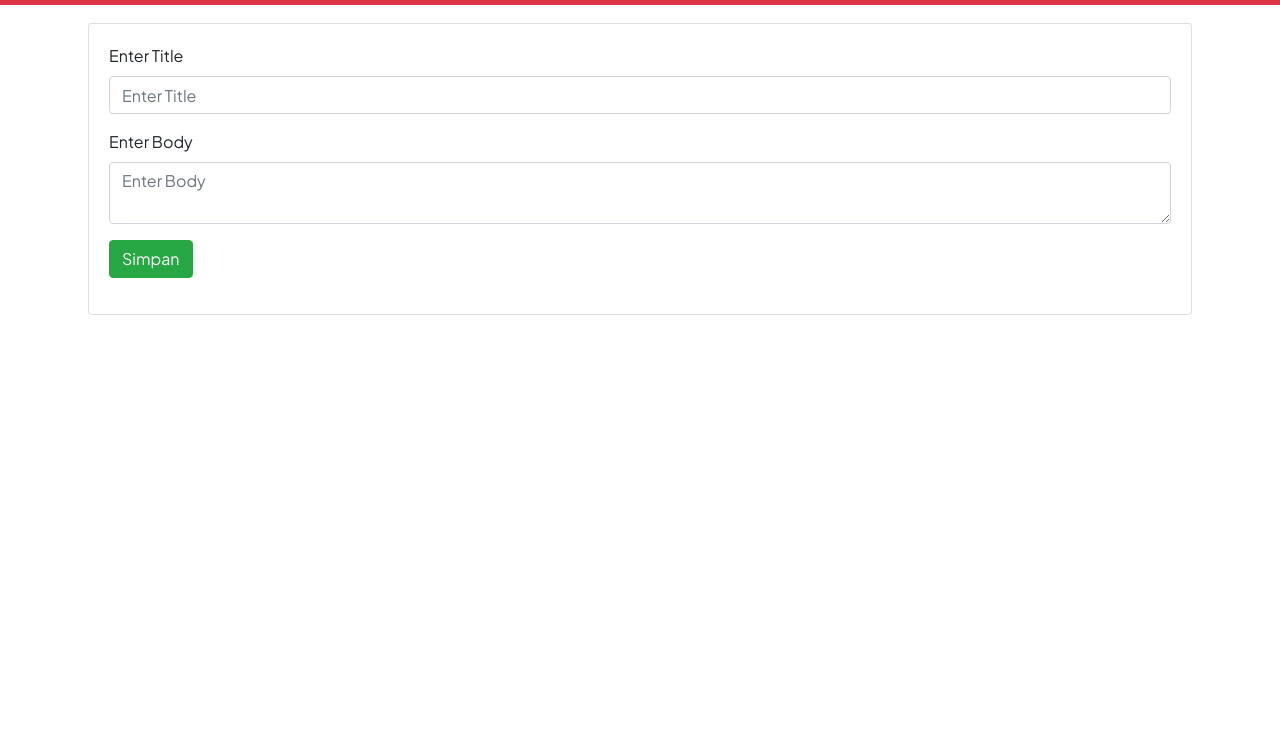
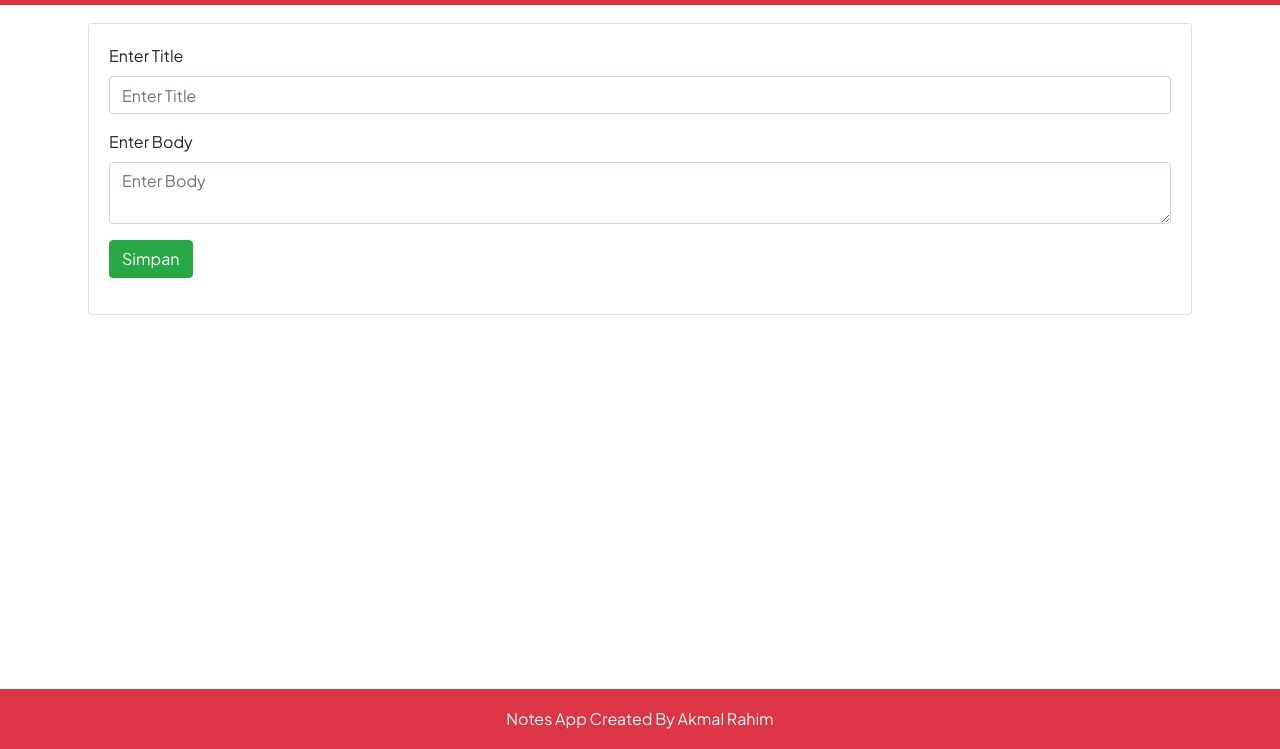
Before and after one commit to rahimmsz/notes-app, a website built with webpack: page src/index.html in a window 1280 px wide. Shown: the part 51-800 px from the top of the page. Built offline with nearby package versions, Linux system fonts and the light colour scheme; no server answers.

Commit message:
third commit

```diff
--- a/src/index.html
+++ b/src/index.html
@@ -5,7 +5,7 @@
   <meta name="viewport" content="width=device-width, initial-scale=1">
   <title>Dicoding Books</title>
 </head>
-<body">
+<body>
 
   <div class="preloader">
     <div class="loading">
@@ -13,11 +13,7 @@
     </div>
   </div>
 
-  <header>
-    <nav class="navbar navbar-dark bg-danger">
-      <h1 class="navbar-brand mb-0">Notes App</h1>
-    </nav>
-  </header>
+  <app-header></app-header>
 
   <main class="container">
     <div class="row">
@@ -27,7 +23,10 @@
     </div>
 
     <div id="listNotes" class="row"></div>
+
+    <app-footer></app-footer>
+
   </main>
 
-  </body>
+</body>
 </html>
--- a/src/index.js
+++ b/src/index.js
@@ -1,7 +1,9 @@
 import "regenerator-runtime";
 import "bootstrap/dist/css/bootstrap.min.css";
 import "./styles/main.css";
-import "./scripts/loader";
-import "./scripts/form";
+import "./scripts/component/loader";
+import "./scripts/component/header";
+import "./scripts/component/footer";
+import "./scripts/component/form";
 import main from "./scripts/main";
 main();
--- /dev/null
+++ b/src/scripts/component/footer.js
@@ -0,0 +1,12 @@
+class Footer extends HTMLElement {
+  connectedCallback() {
+    this.innerHTML = `
+			<footer class="footer fixed-bottom bg-danger">
+				<div class="container text-center">
+					<span class="text-light">Notes App Created By Akmal Rahim</span>
+				</div>
+			</footer>`;
+  }
+}
+
+customElements.define("app-footer", Footer);
--- /dev/null
+++ b/src/scripts/component/header.js
@@ -0,0 +1,12 @@
+class Header extends HTMLElement {
+  connectedCallback() {
+    this.innerHTML = `
+			<header>
+				<nav class="navbar navbar-dark bg-danger">
+					<h1 class="navbar-brand mb-0">Notes App</h1>
+				</nav>
+			</header>`;
+  }
+}
+
+customElements.define("app-header", Header);
```
Also changed, not shown: src/scripts/component/form.js (renamed from src/scripts/form.js), src/scripts/component/loader.js (renamed from src/scripts/loader.js), 1 other file.
